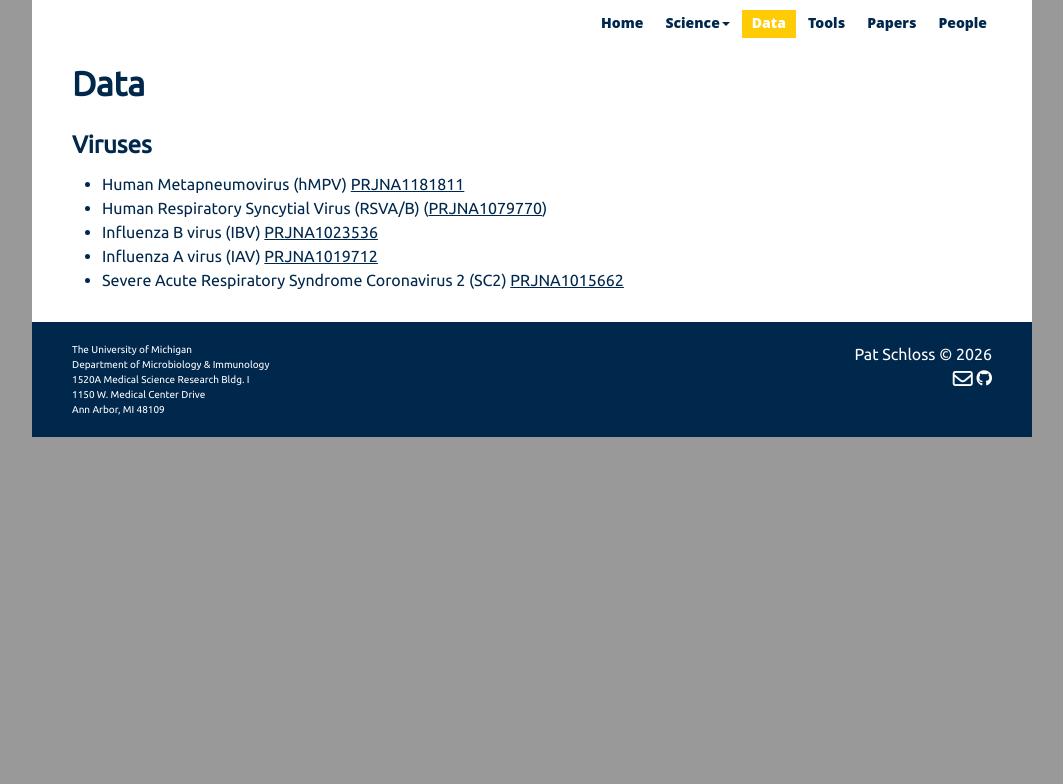
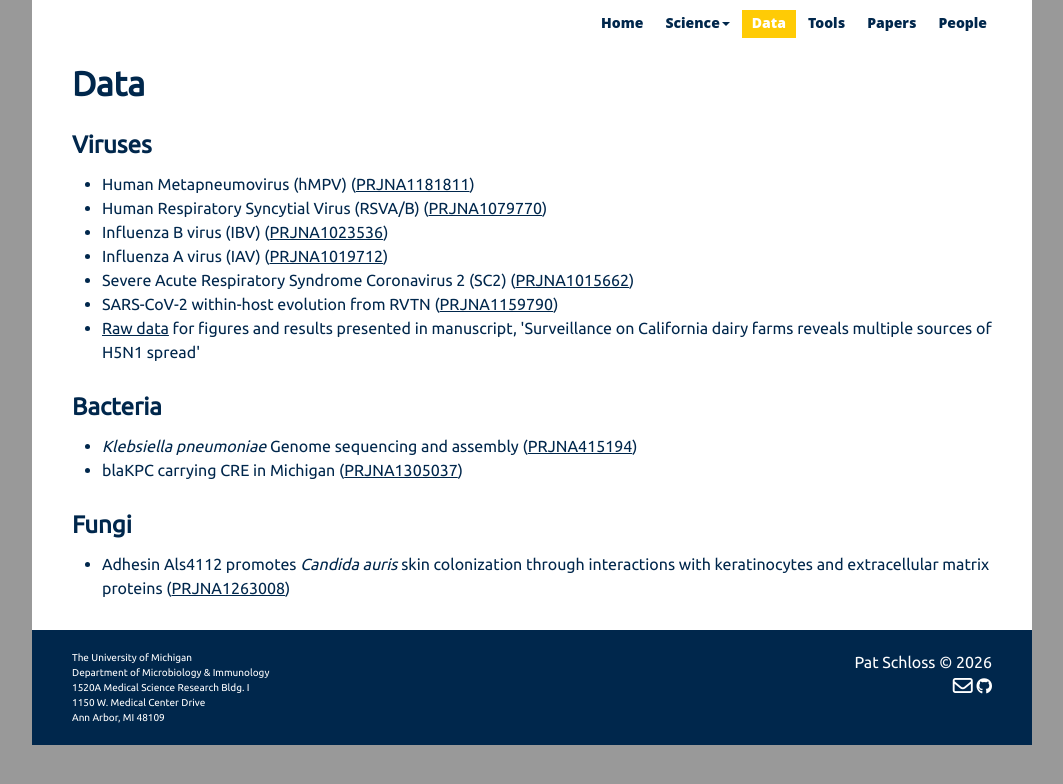
Before and after one commit to midge-center/midge-center.github.io, a Jekyll site: the page built from _datasets/index.md, in a window 1280 px wide. Shown: the top 784 px of the page, without its empty margins (108-1171 px from the left). Built offline with Jekyll 4.4.1, drawn with Linux system fonts in a browser that asks for light colours; nearby versions of some CDN libraries; a style sheet for code colours, icons or effects is not loaded.

Commit message:
Update data resources

```diff
--- a/_datasets/index.md
+++ b/_datasets/index.md
@@ -6,9 +6,21 @@ title: Data
 
 ### Viruses
 
+* Human Metapneumovirus (hMPV) ([PRJNA1181811](https://www.ncbi.nlm.nih.gov/bioproject/?term=PRJNA1181811))
+* Human Respiratory Syncytial Virus (RSVA/B) ([PRJNA1079770](https://www.ncbi.nlm.nih.gov/bioproject/?term=PRJNA1079770))
+* Influenza B virus (IBV) ([PRJNA1023536](https://www.ncbi.nlm.nih.gov/bioproject/?term=PRJNA1023536))
+* Influenza A virus (IAV) ([PRJNA1019712](https://www.ncbi.nlm.nih.gov/bioproject/?term=PRJNA1019712))
+* Severe Acute Respiratory Syndrome Coronavirus 2 (SC2) ([PRJNA1015662](https://www.ncbi.nlm.nih.gov/bioproject/?term=PRJNA1015662))
+* SARS-CoV-2 within-host evolution from RVTN ([PRJNA1159790](https://www.ncbi.nlm.nih.gov/bioproject/?term=PRJNA1159790))
+* [Raw data]([https://doi.org/10.6084/m9.figshare.29627840) for figures and results presented in manuscript, \'Surveillance on California dairy farms reveals multiple sources of H5N1 spread\'
 
-* Human Metapneumovirus (hMPV) [PRJNA1181811](https://www.ncbi.nlm.nih.gov/bioproject/?term=PRJNA1181811)
-* Human Respiratory Syncytial Virus (RSVA/B) ([PRJNA1079770](https://www.ncbi.nlm.nih.gov/bioproject/?term=PRJNA1079770))
-* Influenza B virus (IBV) [PRJNA1023536](https://www.ncbi.nlm.nih.gov/bioproject/?term=PRJNA1023536)
-* Influenza A virus (IAV) [PRJNA1019712](https://www.ncbi.nlm.nih.gov/bioproject/?term=PRJNA1019712)
-* Severe Acute Respiratory Syndrome Coronavirus 2 (SC2) [PRJNA1015662](https://www.ncbi.nlm.nih.gov/bioproject/?term=PRJNA1015662)
+
+### Bacteria
+
+* *Klebsiella pneumoniae* Genome sequencing and assembly ([PRJNA415194](https://www.ncbi.nlm.nih.gov/bioproject/?term=PRJNA415194))
+* blaKPC carrying CRE in Michigan ([PRJNA1305037](https://www.ncbi.nlm.nih.gov/bioproject/?term=PRJNA1305037))
+
+
+### Fungi
+
+* Adhesin Als4112 promotes <i>Candida auris</i> skin colonization through interactions with keratinocytes and extracellular matrix proteins ([PRJNA1263008](https://www.ncbi.nlm.nih.gov/bioproject/?term=PRJNA1263008))
```
